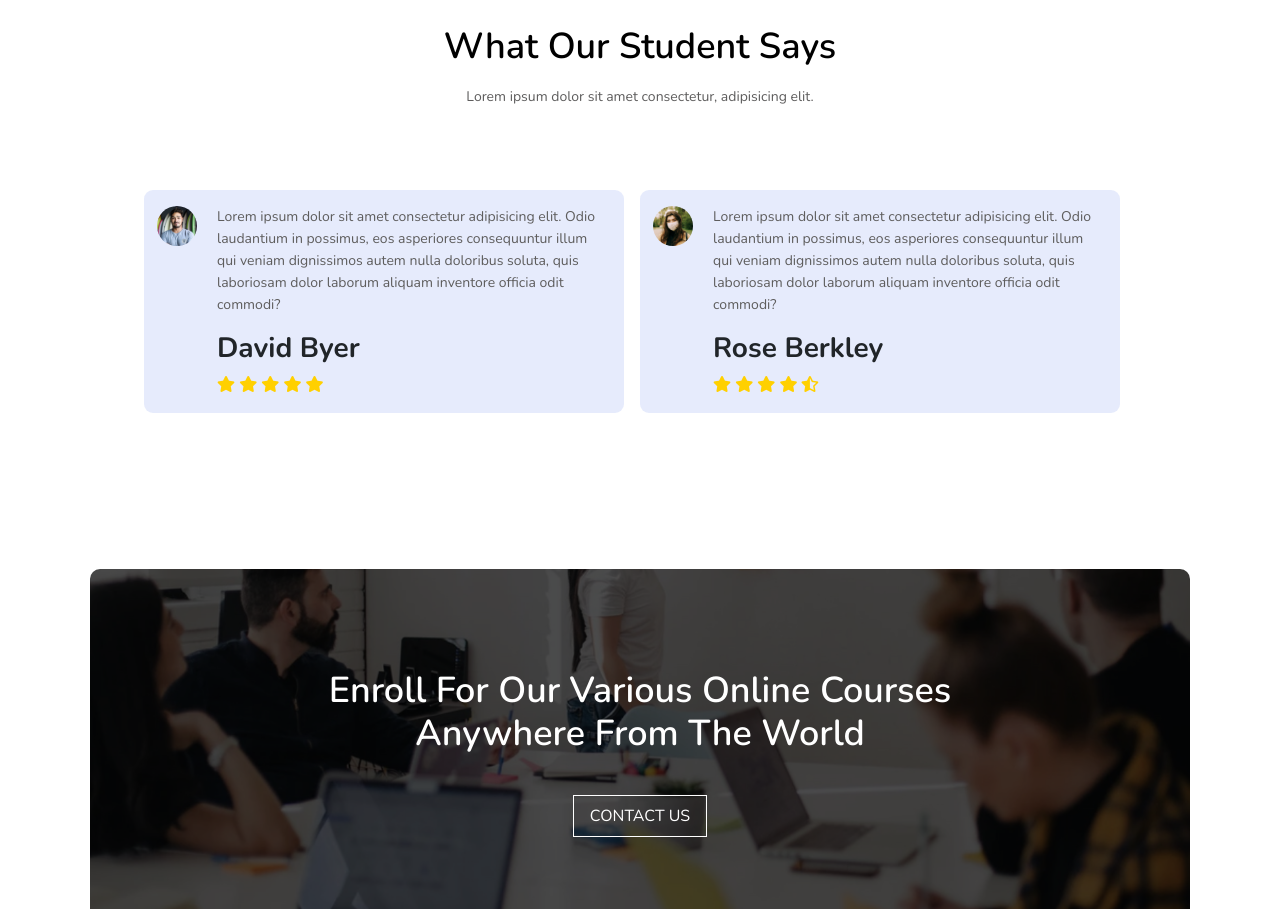
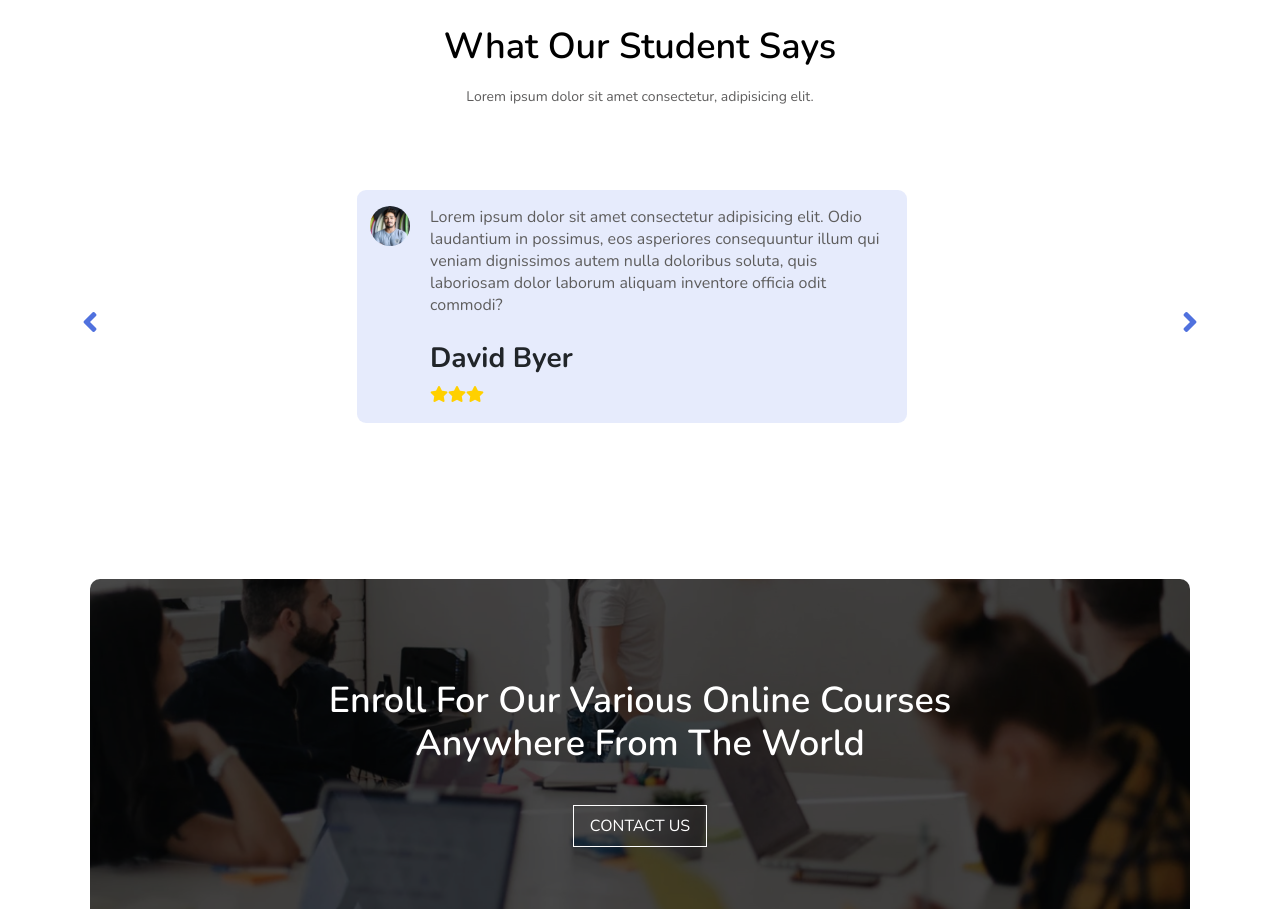
Before and after one commit to atefeh-karimi/responsive-university, a website: page index.html in a window 1280 px wide. Shown: the part 3020-3929 px from the top of the page. Drawn offline with nearby package versions, Linux system fonts and the light colour scheme.

Commit message:
add js to testimonials section

```diff
--- a/css/style.scss
+++ b/css/style.scss
@@ -229,10 +229,11 @@
   .testimonial-wrapper {
     @include cardWrapperStyle();
     justify-content: center;
+    position: relative;
 
     .testimonial {
       @include cardStyle();
-      max-width: 480px;
+      max-width: 550px;
       padding: 1rem 8px;
       background-color: rgba(111, 140, 235, 0.171);
       cursor: pointer;
@@ -260,6 +261,10 @@
 
       .testimonial-text {
         padding-right: 1rem;
+        .author-comment{
+          height: 120px;
+          font-size: 16px;
+        }
 
         i {
           color: rgb(255, 208, 0);
@@ -267,8 +272,24 @@
         }
       }
     }
+     .btn-container{
+       .fa{
+         font-size:32px;
+         color: rgb(19 64 211 / 74%);
+       }
+       .prev-btn{
+         position: absolute;
+         left: 0;
+         top:50%;
+       }
+       .next-btn{
+         position: absolute;
+         right: 0;
+         top:50%;
+       }
+            }
   }
-}
+  }
 
 /* ===========================CALL FOR ACTION============================= */
 .cta {
@@ -297,6 +318,7 @@
       @include btnStyleHover();
     }
   }
+
 }
 
 /* ===========================FOOTER============================= */
@@ -335,6 +357,9 @@ footer {
 }
 /* ===========================MEDIA QUERIES(TABLET and under)============================= */
 @media (max-width: 1024px) {
+  .cta .cta__container {
+    border-radius: unset;
+  }
 }
 
 /* ===================================MEDIA QUERIES(MOBILE)============================== */
@@ -408,6 +433,11 @@ footer {
     }
   }
 
+  .testimonials .testimonial-wrapper .testimonial .testimonial-text .author-comment {
+    height: 180px;
+    line-height: 1.5;
+  }
+
   .testimonials {
     h1 {
       font-size: 24px;
@@ -422,8 +452,15 @@ footer {
     }
   }
 
+  .testimonials .testimonial-wrapper .btn-container .next-btn{
+   position:static;
+}
+.testimonials .testimonial-wrapper .btn-container .prev-btn{
+   position:static;
+   margin-right: 62px;
+}
+
   .cta .cta__container {
-    border-radius: unset;
     padding: 60px 16px;
     h1 {
       font-size: 24px;
--- a/index.html
+++ b/index.html
@@ -164,36 +164,24 @@
             <div class="testimonial-wrapper">
 
                 <div class="testimonial">
-                    <img src="./images/user2.jpg">
-                    <div class="testimonial-text">
-                        <p>Lorem ipsum dolor sit amet consectetur adipisicing elit. Odio laudantium in possimus, eos
+                    <img class="author-img" src="./images/user2.jpg">
+                    <div class="testimonial-text ">
+                        <p class="author-comment">Lorem ipsum dolor sit amet consectetur adipisicing elit. Odio
+                            laudantium in possimus, eos
                             asperiores consequuntur illum qui veniam dignissimos autem nulla doloribus soluta, quis
                             laboriosam dolor laborum aliquam inventore officia odit commodi?</p>
-                        <h3>David Byer</h3>
-                        <i class="fas fa-star"></i>
-                        <i class="fas fa-star"></i>
-                        <i class="fas fa-star"></i>
-                        <i class="fas fa-star"></i>
-                        <i class="fas fa-star"></i>
+                        <h3 class="author-name">David Byer</h3>
+                        <div class="comment-star">
+                        </div>
                     </div>
                 </div>
-
-                <div class="testimonial">
-                    <img src="./images/user1.jpg">
-                    <div class="testimonial-text">
-                        <p>Lorem ipsum dolor sit amet consectetur adipisicing elit. Odio laudantium in possimus, eos
-                            asperiores
-                            consequuntur illum qui veniam dignissimos autem nulla doloribus soluta, quis laboriosam
-                            dolor
-                            laborum
-                            aliquam inventore officia odit commodi?</p>
-                        <h3>Rose Berkley</h3>
-                        <i class="fas fa-star"></i>
-                        <i class="fas fa-star"></i>
-                        <i class="fas fa-star"></i>
-                        <i class="fas fa-star"></i>
-                        <i class="fas fa-star-half-alt"></i>
-                    </div>
+                <div class="btn-container">
+                    <span class="prev-btn ">
+                        <i class="fa fa-angle-left"></i>
+                    </span>
+                    <span class="next-btn ">
+                        <i class="fa fa-angle-right"></i>
+                    </span>
                 </div>
 
             </div>
@@ -252,6 +240,77 @@
             headerMenu.style.right = "-200px";
         }
 
+        const testimonials = [
+            {
+                id: 1,
+                name: "David Byer",
+                img: " http://127.0.0.1:5501/images/user2.jpg",
+                text: "Lorem ipsum dolor sit amet consectetur adipisicing elit. Odio laudantium in possimus, eos asperiores consequuntur illum qui veniam dignissimos autem nulla doloribus soluta, quis laboriosam dolor laborum aliquam inventore officia odit commodi?",
+                star: 3
+            },
+            {
+                id: 2,
+                name: "Rose Berkley",
+                img: "http://127.0.0.1:5501/images/user1.jpg ",
+                text: "Lorem ipsum dolor sit amet consectetur adipisicing elit. Odio laudantium in possimus!r sit amet consectetur adipisicing elit. Odio laudantium in possimus, eos asperiores consequuntur illum qui veniam ."
+                , star: 4
+            },
+            {
+                id: 2,
+                name: "John Smith",
+                img: " http://127.0.0.1:5501/images/user3.jpg",
+                text: "Lorem ipsum dolor sit amet consectetur adipisicing elit. Odio laudantium in possimus, eos asperiores consequuntur illum qui veniam dignissimos autem nulla doloribus soluta."
+                , star: 2
+            },
+        ]
+
+        const authorImg = document.querySelector('.author-img');
+        const authorName = document.querySelector('.author-name');
+        const authorComment = document.querySelector('.author-comment');
+        let commentStar = document.querySelector('.comment-star');
+
+        const prevBtn = document.querySelector('.prev-btn');
+        const nextBtn = document.querySelector('.next-btn');
+
+        let curruntItem = 0;
+        window.addEventListener('DOMContentLoaded', function () {
+            showPerson();
+            showStar();
+        })
+
+        function showStar() {
+            var outputString = "";
+
+            for (var i = 0; i < testimonials[curruntItem].star; i++) {
+                outputString += "<i class=\"fas fa-star\"></i>"
+            }
+            commentStar.innerHTML = outputString;
+        }
+
+        function showPerson() {
+            authorImg.src = testimonials[curruntItem].img;
+            authorName.textContent = testimonials[curruntItem].name;
+            authorComment.textContent = testimonials[curruntItem].text;
+        }
+
+        nextBtn.addEventListener('click', () => {
+            curruntItem++;
+            if (curruntItem > testimonials.length - 1) {
+                curruntItem = 0;
+            }
+            showPerson();
+            showStar();
+        });
+
+        prevBtn.addEventListener('click', () => {
+            curruntItem--;
+            if (curruntItem < 0) {
+                curruntItem = testimonials.length - 1;
+            }
+            showPerson();
+            showStar();
+        });
+
     </script>
 
 
```
Also changed, not shown: css/style.css, images/images/tm2.jpg (added), images/images/user1.jpg (added), images/images/user2.jpg (added), images/images/user3.jpg (added), 1 other file.
